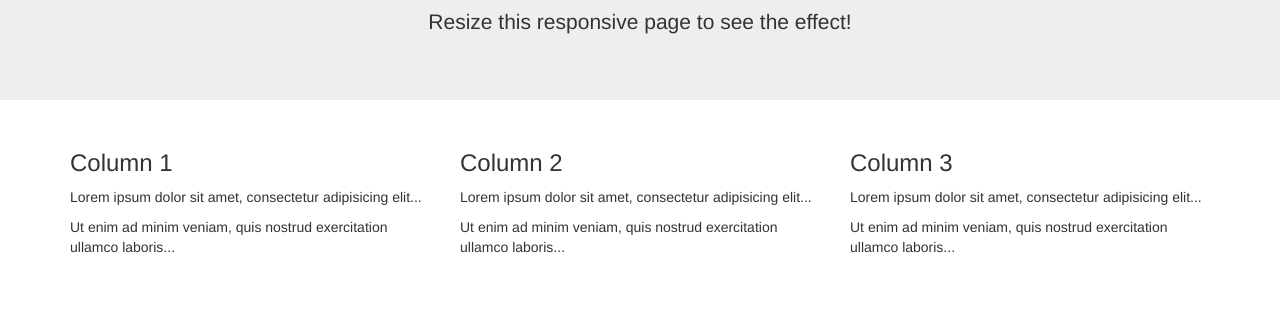
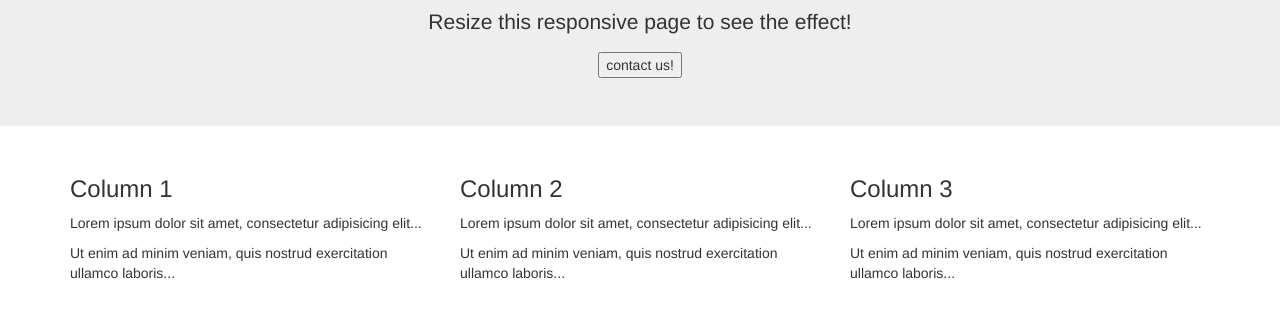
Before and after one commit to alphapetcaredelhi/alphapetboarding, a plain HTML site: page index.html in a window 1280 px wide. Shown: the part 140-458 px from the top of the page. Drawn offline with nearby package versions, Linux system fonts and the light colour scheme.

Commit message:
trying agn

```diff
--- a/index.html
+++ b/index.html
@@ -13,6 +13,7 @@
 <div class="jumbotron text-center">
   <h1>Alpha Pet Boarding !</h1>
   <p>Resize this responsive page to see the effect!</p>
+  <button> contact us!</button>
 </div>
 
 <div class="container">
```
